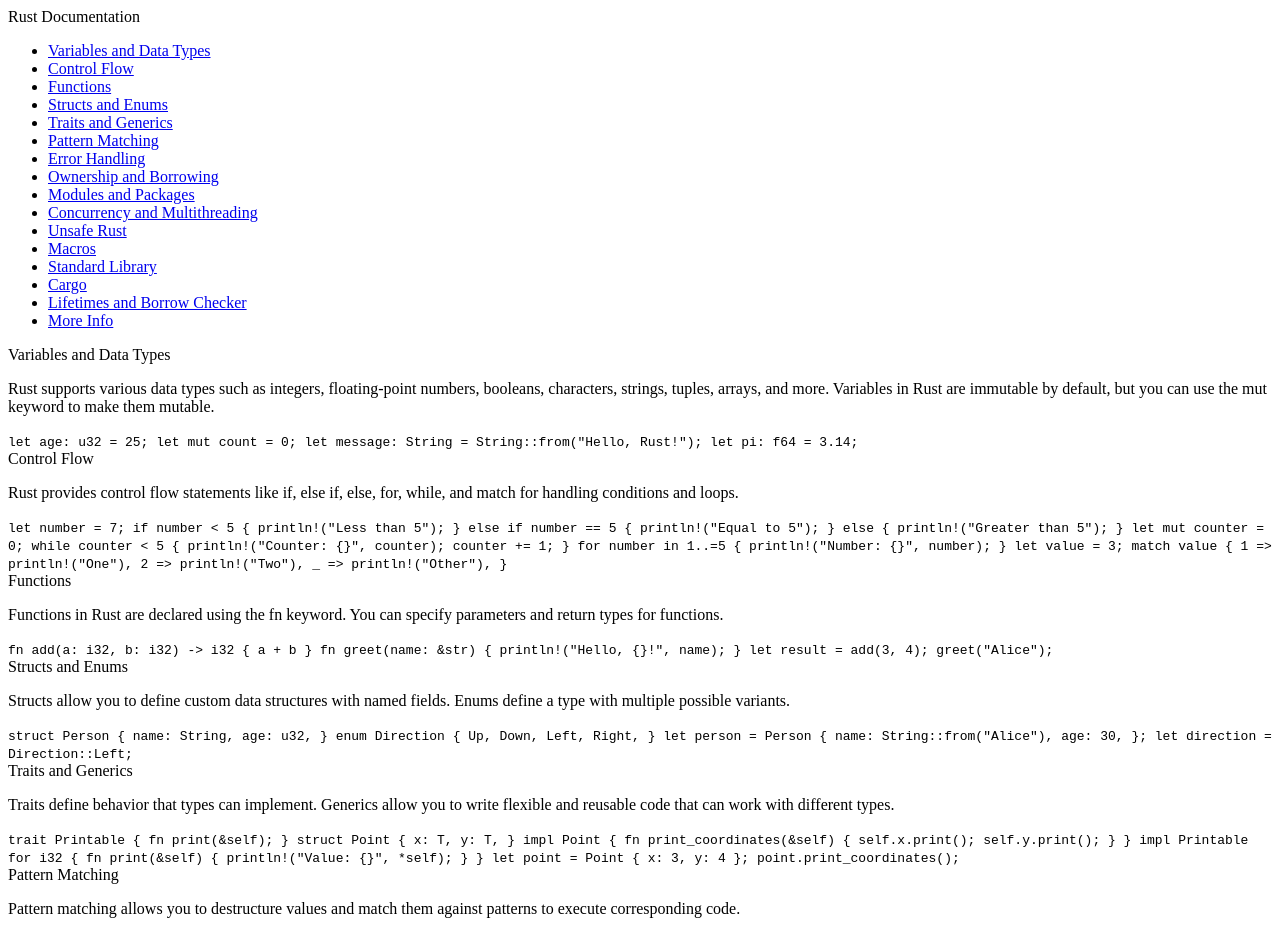
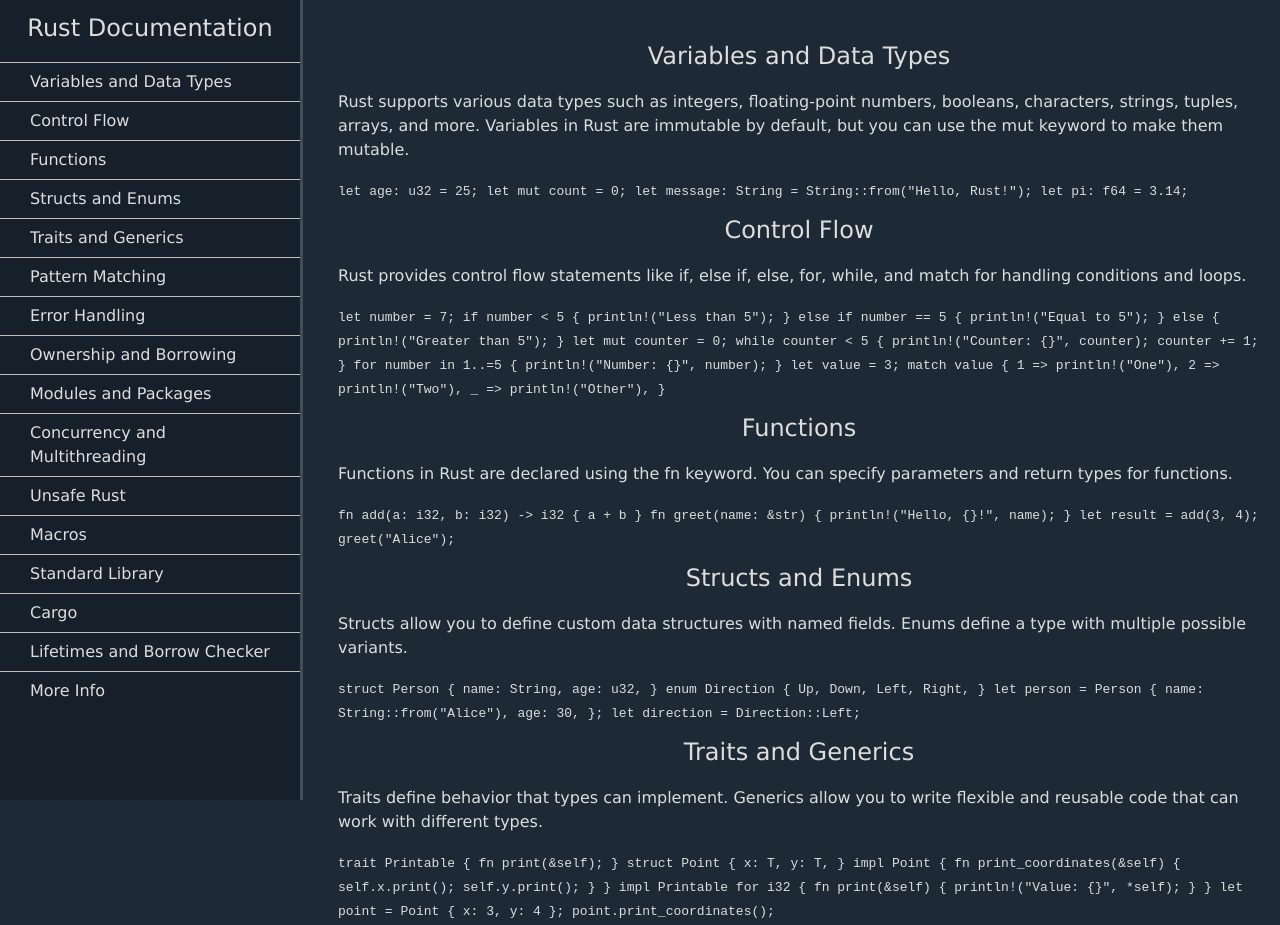
Before and after one commit to GillianoA/Technical-Documentation-Page, a plain HTML site: page index.html in a window 1280 px wide. Shown: the top 925 px of the page. Drawn offline with Linux system fonts and the light colour scheme.

Commit message:
bug fix + navbar

```diff
--- a/index.html
+++ b/index.html
@@ -1,3 +1,4 @@
+<!-- Created By: Gilli.cs -->
 <!DOCTYPE html>
 <html lang="en">
     <head>
@@ -394,7 +395,9 @@
             </section>
             <section class="main-section" id="More_Info">
                 <header>More Info</header>
-                <p>For more information go to <a href="https://www.rust-lang.org/" target="_blank">rust-lang.org</a></p>
+                <article>
+                    <p>For more information go to <a href="https://www.rust-lang.org/" target="_blank">rust-lang.org</a></p>
+                </article>
             </section>
         </main>
     </body>
--- a/styles.css
+++ b/styles.css
@@ -0,0 +1,60 @@
+/* Craeated By: Gilli.cs */
+
+html, body {
+    color: #dadddd;
+    background-color: #1d2a35;
+    font-family: Verdana, Geneva, Tahoma, sans-serif;
+    line-height: 1.5;
+}
+
+/* NAVBAR */
+#navbar {
+    position: fixed;
+    min-width: 290px;
+    top: 0px;
+    left: 0px;
+    width: 300px;
+    height: 100%;
+    border-right: solid;
+    border-color: #404e59;
+    background-color: #15202b;
+}
+
+header {
+    color: #dddddd;
+    margin: 10px;
+    text-align: center;
+    font-size: 1.5em;
+    font-weight: thin;
+}
+
+#navbar ul {
+    height: 88%;
+    padding: 0%;
+    overflow-y: auto;
+    overflow-x: hidden;
+}
+
+#navbar li {
+    color: #c3bfba;
+    border-top: 1px solid;
+    list-style: none;
+    position: relative;
+    width: 100%;
+}
+
+#navbar a {
+    display: block;
+    padding: 7px 30px;
+    color: #dddddd;
+    text-decoration: none;
+    cursor: pointer;
+}
+
+/* MAINDOC */
+#main-doc {
+    position: absolute;
+    margin-left: 310px;
+    padding: 20px;
+    margin-bottom: 110px;
+}
```
